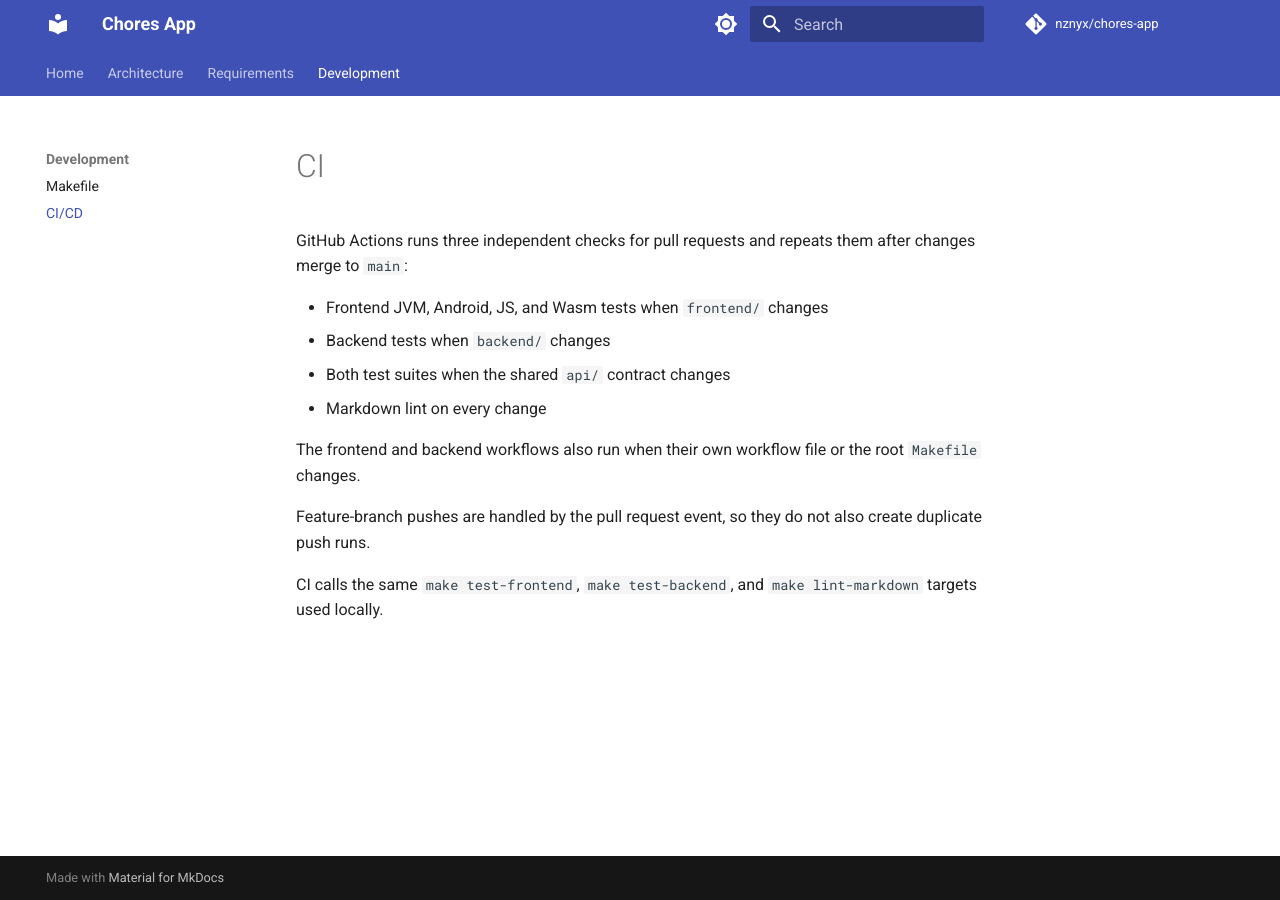
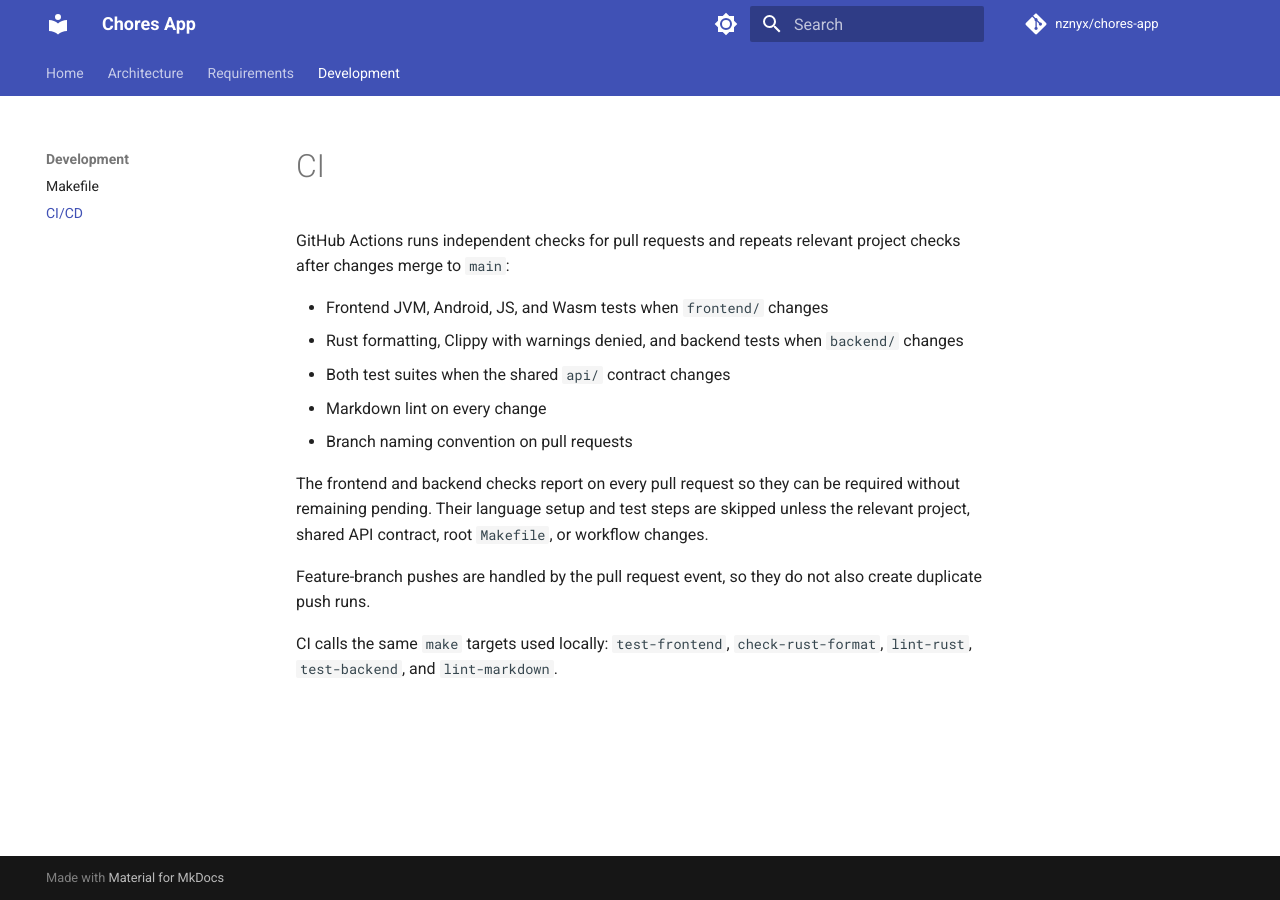
Before and after one commit to nznyx/chores-app, an MkDocs documentation site: the page built from docs/development/ci.md, in a window 1280 px wide. Built offline with MkDocs 1.6.1 and Material for MkDocs 9.7.7, drawn with Linux system fonts in a browser that asks for light colours; comment, search, counter and statistics services are not loaded.

Commit message:
ci: enforce Rust quality checks
Give every workflow job a unique status name. Frontend and backend jobs always report while skipping irrelevant language steps, so required checks no longer remain pending.

```diff
--- a/docs/development/ci.md
+++ b/docs/development/ci.md
@@ -1,14 +1,15 @@
 # CI
 
-GitHub Actions runs three independent checks for pull requests and repeats them after changes merge to `main`:
+GitHub Actions runs independent checks for pull requests and repeats relevant project checks after changes merge to `main`:
 
 - Frontend JVM, Android, JS, and Wasm tests when `frontend/` changes
-- Backend tests when `backend/` changes
+- Rust formatting, Clippy with warnings denied, and backend tests when `backend/` changes
 - Both test suites when the shared `api/` contract changes
 - Markdown lint on every change
+- Branch naming convention on pull requests
 
-The frontend and backend workflows also run when their own workflow file or the root `Makefile` changes.
+The frontend and backend checks report on every pull request so they can be required without remaining pending. Their language setup and test steps are skipped unless the relevant project, shared API contract, root `Makefile`, or workflow changes.
 
 Feature-branch pushes are handled by the pull request event, so they do not also create duplicate push runs.
 
-CI calls the same `make test-frontend`, `make test-backend`, and `make lint-markdown` targets used locally.
+CI calls the same `make` targets used locally: `test-frontend`, `check-rust-format`, `lint-rust`, `test-backend`, and `lint-markdown`.
```
Also changed, not shown: docs/development/makefile.md (+1 -1 lines), 5 other files.
